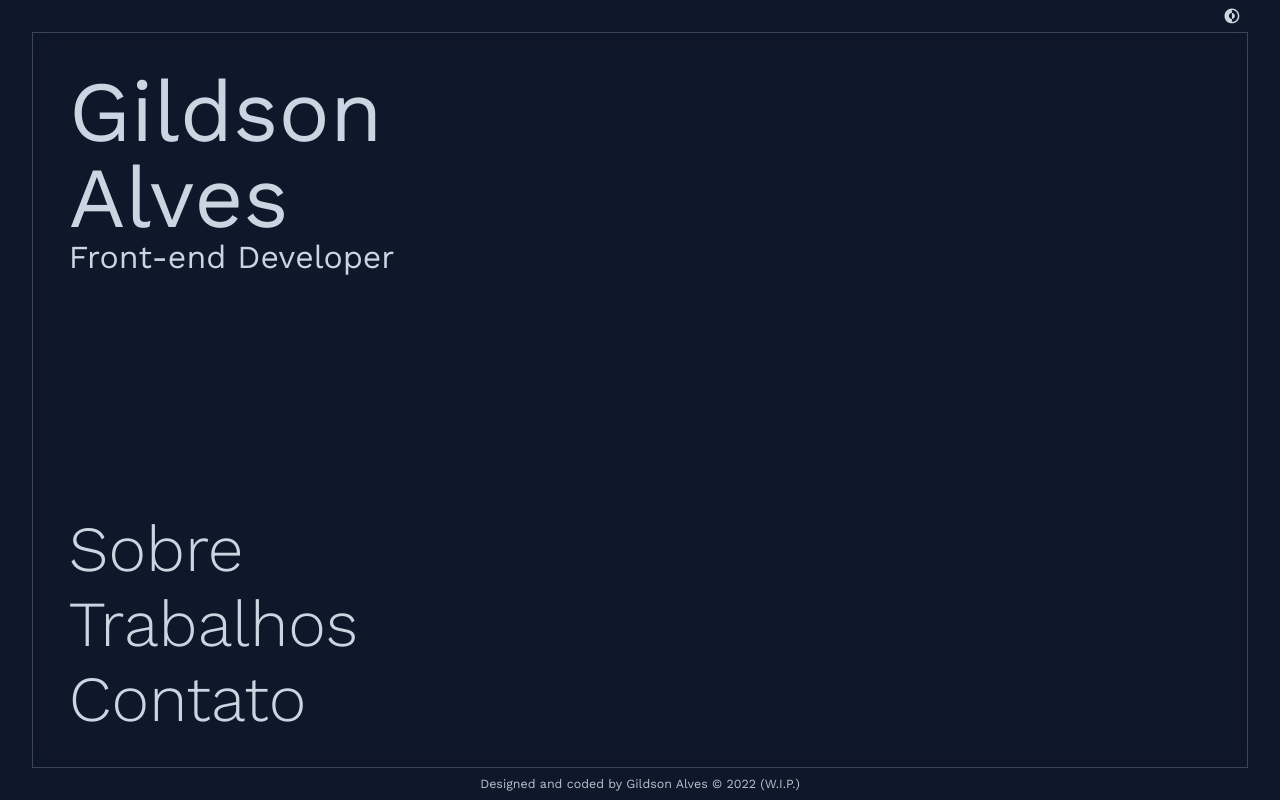
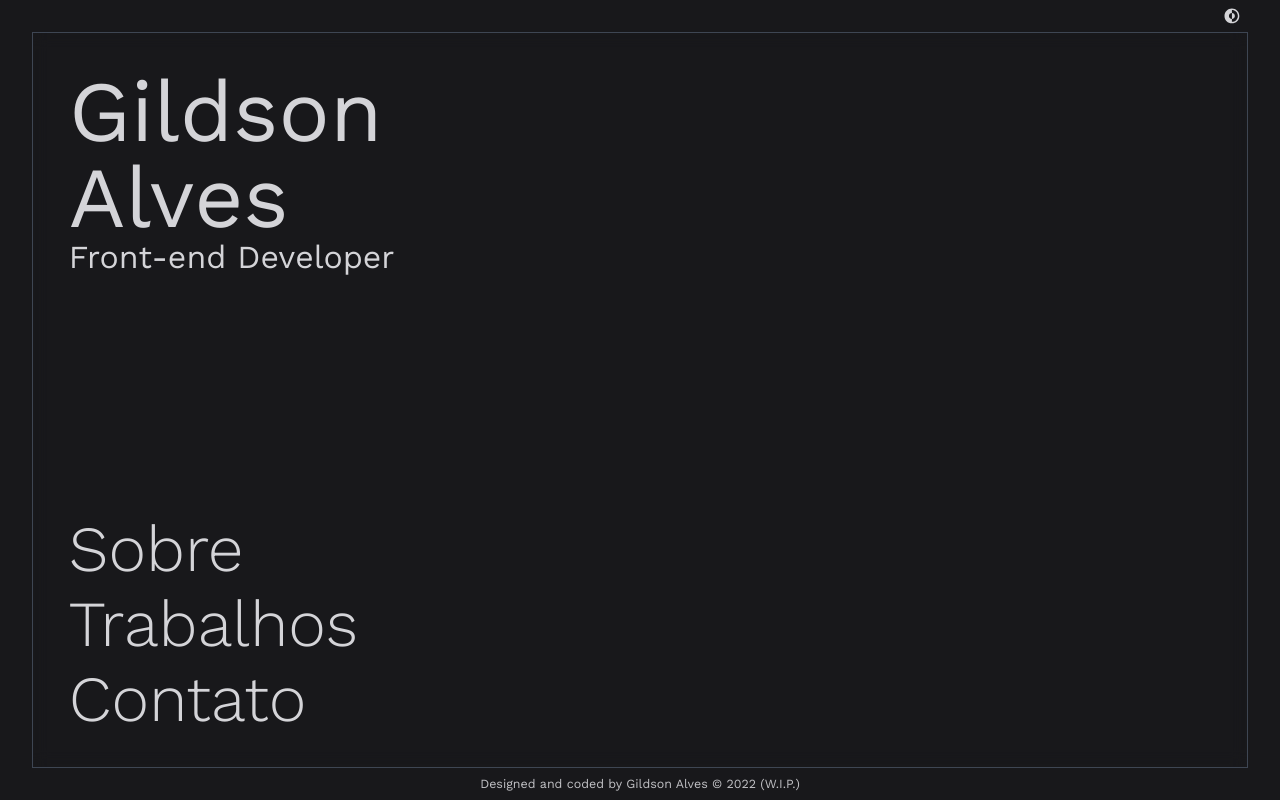
Before and after one commit to GilAlvez/portfolio, a Next.js app: page / in a window 1280 px wide. Built offline with nearby package versions, Linux system fonts and the light colour scheme.

Commit message:
(styles globals) warm shade of gray tones

```diff
--- a/components/ToggleTheme/index.tsx
+++ b/components/ToggleTheme/index.tsx
@@ -8,7 +8,7 @@ const ToggleTheme = () => {
 	};
 
 	return (
-		<button className="outline-0 p-2 text-xl hover:bg-slate-500/40" onClick={handleTheme}>
+		<button className="outline-0 p-2 text-xl hover:bg-zinc-500/40" onClick={handleTheme}>
 			<CgDarkMode />
 		</button>
 	);
--- a/components/WorkCard/index.tsx
+++ b/components/WorkCard/index.tsx
@@ -20,8 +20,8 @@ const WorkCard = ({ link }: WorkCardProps) => {
 						tenetur? Doloribus tempora magni vero! Lorem.
 					</p>
 					<div className="flex flex-wrap gap-4">
-						<span className="bg-slate-500/40 px-2">React</span>
-						<span className="bg-slate-500/40 px-2">Typescript</span>
+						<span className="bg-zinc-500/40 px-2">React</span>
+						<span className="bg-zinc-500/40 px-2">Typescript</span>
 					</div>
 				</div>
 			</Link>
--- a/styles/_globals.scss
+++ b/styles/_globals.scss
@@ -23,10 +23,10 @@ body {
 	}
 	body {
 		@apply antialiased min-h-screen transition duration-500 font-light
-		bg-slate-100 text-black
-		dark:bg-slate-900 dark:text-slate-300
-		selection:bg-primary-300 selection:text-slate-800
-		dark:selection:bg-slate-800 dark:selection:text-primary-400;
+		bg-zinc-100 text-black
+		dark:bg-zinc-900 dark:text-zinc-300
+		selection:bg-primary-300 selection:text-zinc-800
+		dark:selection:bg-zinc-800 dark:selection:text-primary-400;
 	}
 	a {
 		@apply cursor-pointer;
--- a/styles/_rich-text.scss
+++ b/styles/_rich-text.scss
@@ -30,7 +30,7 @@
 		ul {
 			@apply self-end flex gap-3;
 			li {
-				@apply text-xs px-2 bg-slate-500/40;
+				@apply text-xs px-2 bg-zinc-500/40;
 			}
 		}
 		p {
```
